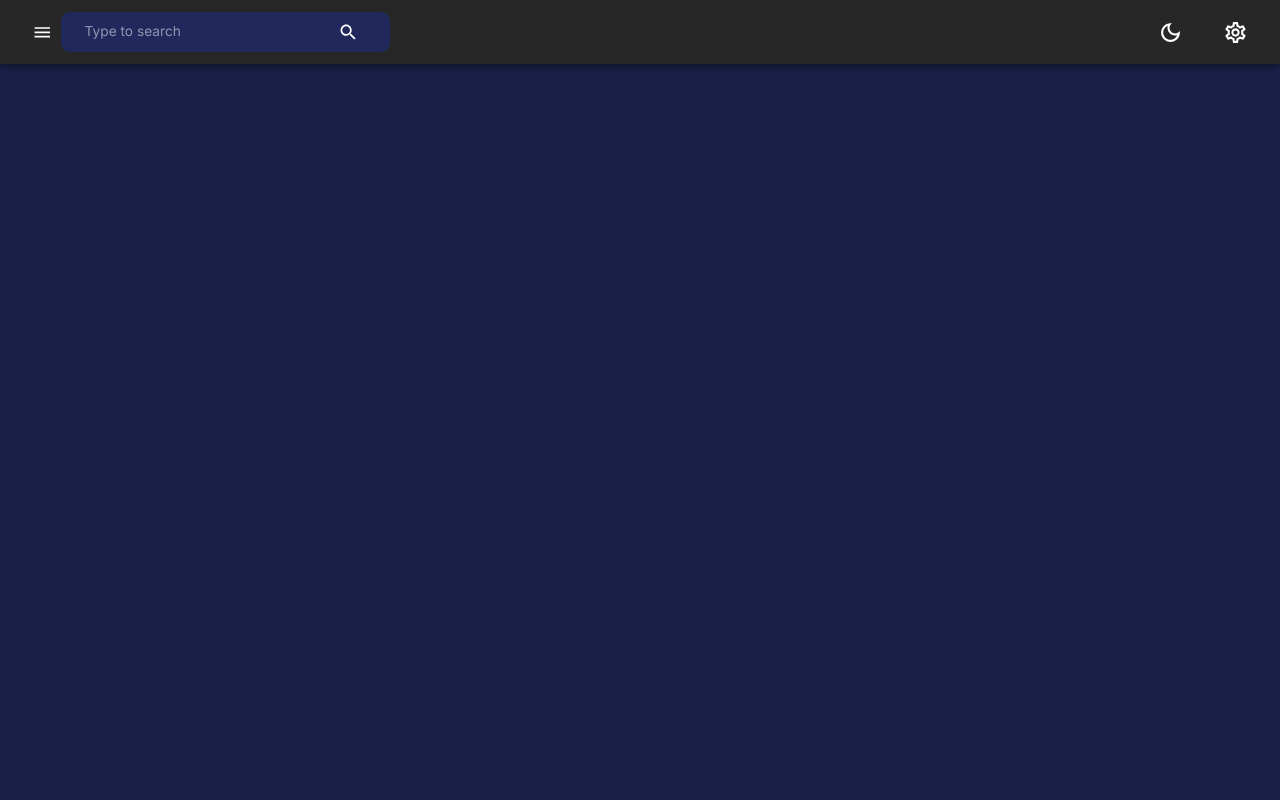
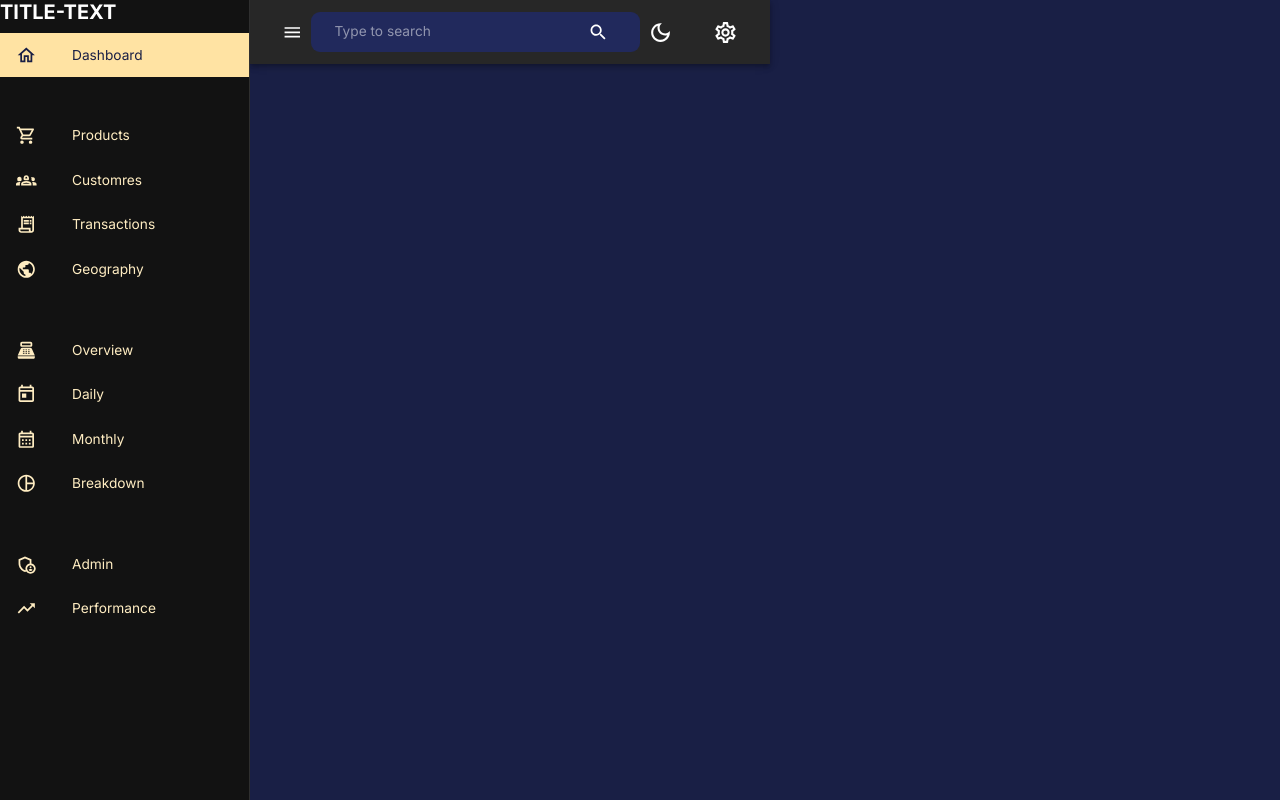
Before and after one commit to kobakamladze/mern-admin-dashboard, a React (Create React App) app in the folder client/: page /dashboard in a window 1280 px wide. Both pictures are taken after a click on the button 42 px from the left and 32 px from the top of the page. Built offline with nearby package versions, Linux system fonts and the light colour scheme.

Commit message:
navbar added but changes needed. started creating models on back end.

```diff
--- a/client/src/components/NavBar/NavBar.jsx
+++ b/client/src/components/NavBar.js
@@ -7,9 +7,9 @@ import {
   SettingsOutlined,
   ArrowDropDownOutlined,
 } from '@mui/icons-material';
-import FlexBetween from '../FlexBetween';
+import FlexBetween from './FlexBetween';
 import { useDispatch } from 'react-redux';
-import { setMode } from '../../state';
+import { setMode } from '../state';
 import {
   AppBar,
   IconButton,
@@ -19,15 +19,15 @@ import {
 } from '@mui/material';
 // need to import profile image
 
-const NavBar = () => {
+const NavBar = ({ isSidebarOpened, setIsSidebarOpened }) => {
   const dispatch = useDispatch();
   const theme = useTheme();
 
   return (
-    <AppBar>
+    <AppBar sx={{ position: 'static' }}>
       <Toolbar sx={{ justifyContent: 'space-between' }}>
         <FlexBetween>
-          <IconButton onClick={() => console.log('Menu button clicked')}>
+          <IconButton onClick={() => setIsSidebarOpened(!isSidebarOpened)}>
             <MenuIcon />
           </IconButton>
 
--- /dev/null
+++ b/client/src/components/SideBar.js
@@ -0,0 +1,157 @@
+import React, { useEffect, useState } from 'react';
+import { useLocation, useNavigate } from 'react-router-dom';
+import {
+  Box,
+  Divider,
+  Drawer,
+  IconButton,
+  List,
+  ListItem,
+  ListItemButton,
+  ListItemIcon,
+  ListItemText,
+  Typography,
+  useTheme,
+} from '@mui/material';
+import {
+  SettingsOutlined,
+  ChevronLeft,
+  ChevronRightOutlined,
+  HomeOutlined,
+  ShoppingCartOutlined,
+  Groups2Outlined,
+  ReceiptLongOutlined,
+  PublicOutlined,
+  PointOfSaleOutlined,
+  TodayOutlined,
+  CalendarMonthOutlined,
+  AdminPanelSettingsOutlined,
+  TrendingUpOutlined,
+  PieChartOutlined,
+} from '@mui/icons-material';
+
+import FlexBetween from './FlexBetween';
+// need to import profile image
+
+const navItems = [
+  { label: 'Dashboard', icon: <HomeOutlined /> },
+  { label: 'Client facing', icon: null },
+  { label: 'Products', icon: <ShoppingCartOutlined /> },
+  { label: 'Customres', icon: <Groups2Outlined /> },
+  { label: 'Transactions', icon: <ReceiptLongOutlined /> },
+  { label: 'Geography', icon: <PublicOutlined /> },
+  { label: 'Sales', icon: null },
+  { label: 'Overview', icon: <PointOfSaleOutlined /> },
+  { label: 'Daily', icon: <TodayOutlined /> },
+  { label: 'Monthly', icon: <CalendarMonthOutlined /> },
+  { label: 'Breakdown', icon: <PieChartOutlined /> },
+  { label: 'Managment', icon: null },
+  { label: 'Admin', icon: <AdminPanelSettingsOutlined /> },
+  { label: 'Performance', icon: <TrendingUpOutlined /> },
+];
+
+const SideBar = ({
+  isMobile,
+  drawerWidth,
+  isSidebarOpened,
+  setIsSidebarOpened,
+}) => {
+  const { pathname } = useLocation();
+  const navigate = useNavigate();
+  const theme = useTheme();
+  const [activeEndpoint, setActiveEndpoint] = useState('');
+
+  useEffect(() => setActiveEndpoint(pathname.substring(1)), [pathname]);
+
+  console.log(activeEndpoint);
+
+  return (
+    <Box component="nav">
+      {isSidebarOpened ? (
+        <Drawer
+          open={isSidebarOpened}
+          onClose={() => setIsSidebarOpened(false)}
+          variant="persistent"
+          anchor="left"
+          sx={{
+            width: '250px',
+            '& .MuiDrawer-paper': {
+              boxSizing: 'border-box',
+              width: '250px',
+            },
+          }}
+        >
+          <Box width="100%">
+            <Box m="1.rem 2rem 2rem 3rem">
+              <FlexBetween>
+                <Box display="felx">
+                  <Typography variant="h4" fontWeight="bold">
+                    TITLE-TEXT
+                  </Typography>
+                  {isMobile ? (
+                    <IconButton
+                      onClick={() => setIsSidebarOpened(false)}
+                    ></IconButton>
+                  ) : null}
+                </Box>
+              </FlexBetween>
+              <List>
+                {navItems.map(({ label, icon }) => {
+                  const lowerCaseLabel = label.toLowerCase();
+
+                  if (!icon)
+                    return (
+                      <Typography
+                        key={crypto.randomUUID()}
+                        sx={{ m: '2.25rem 0 1rem 3rem' }}
+                      ></Typography>
+                    );
+
+                  return (
+                    <ListItem key={crypto.randomUUID()} disablePadding>
+                      <ListItemButton
+                        onClick={() => {
+                          navigate(`/${lowerCaseLabel}`);
+                          setActiveEndpoint(lowerCaseLabel);
+                        }}
+                        sx={{
+                          backgroundColor:
+                            activeEndpoint === lowerCaseLabel
+                              ? theme.palette.secondary[300]
+                              : 'transparent',
+                          color:
+                            activeEndpoint === lowerCaseLabel
+                              ? theme.palette.primary[600]
+                              : theme.palette.secondary[200],
+                        }}
+                      >
+                        <ListItemIcon
+                          sx={{
+                            ml: '2 rem',
+                            color:
+                              activeEndpoint === lowerCaseLabel
+                                ? theme.palette.primary[600]
+                                : theme.palette.secondary[200],
+                          }}
+                        >
+                          {icon}
+                        </ListItemIcon>
+                        <ListItemText primary={label}>
+                          {activeEndpoint === lowerCaseLabel ? (
+                            <ChevronRightOutlined sx={{ ml: 'auto' }} />
+                          ) : null}
+                        </ListItemText>
+                      </ListItemButton>
+                    </ListItem>
+                  );
+                })}
+              </List>
+            </Box>
+          </Box>
+        </Drawer>
+      ) : null}
+    </Box>
+  );
+};
+
+export default SideBar;
--- a/client/src/scenes/layout/Layout.js
+++ b/client/src/scenes/layout/Layout.js
@@ -2,15 +2,29 @@ import React, { useState } from 'react';
 import { useSelector } from 'react-redux';
 import { Outlet } from 'react-router-dom';
 import { Box, useMediaQuery } from '@mui/material';
-import NavBar from '../../components/NavBar/NavBar';
+
+import NavBar from '../../components/NavBar';
+import SideBar from '../../components/SideBar';
 
 // import NavBar from '.';
 
 const Layout = () => {
+  const isMobile = !useMediaQuery('(min-width: 600px)');
+  const [isSidebarOpened, setIsSidebarOpened] = useState(false);
+
   return (
-    <Box width="100%" height="100%">
+    <Box display={isMobile ? 'block' : 'flex'} width="100%" height="100%">
+      <SideBar
+        isMobile={isMobile}
+        drawerWidth="250px"
+        isSidebarOpened={isSidebarOpened}
+        setIsSidebarOpened={setIsSidebarOpened}
+      />
       <Box>
-        <NavBar />
+        <NavBar
+          isSidebarOpened={isSidebarOpened}
+          setIsSidebarOpened={setIsSidebarOpened}
+        />
         <Outlet />
       </Box>
     </Box>
```
Also changed, not shown: client/src/components/FlexBetween.js (renamed from client/src/components/FlexBetween.jsx), 1 other file (tests, documents, lock files or other folders).
